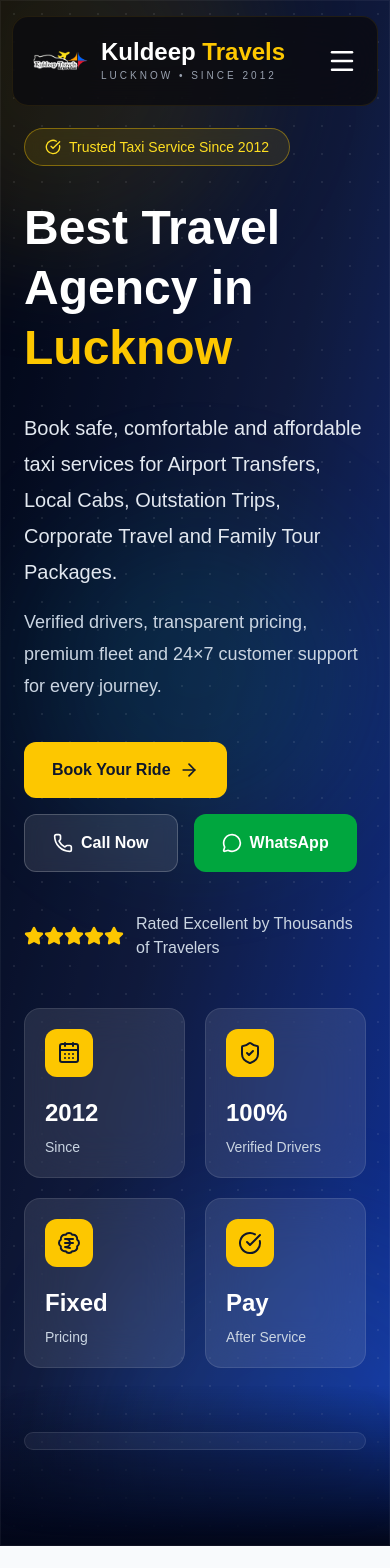
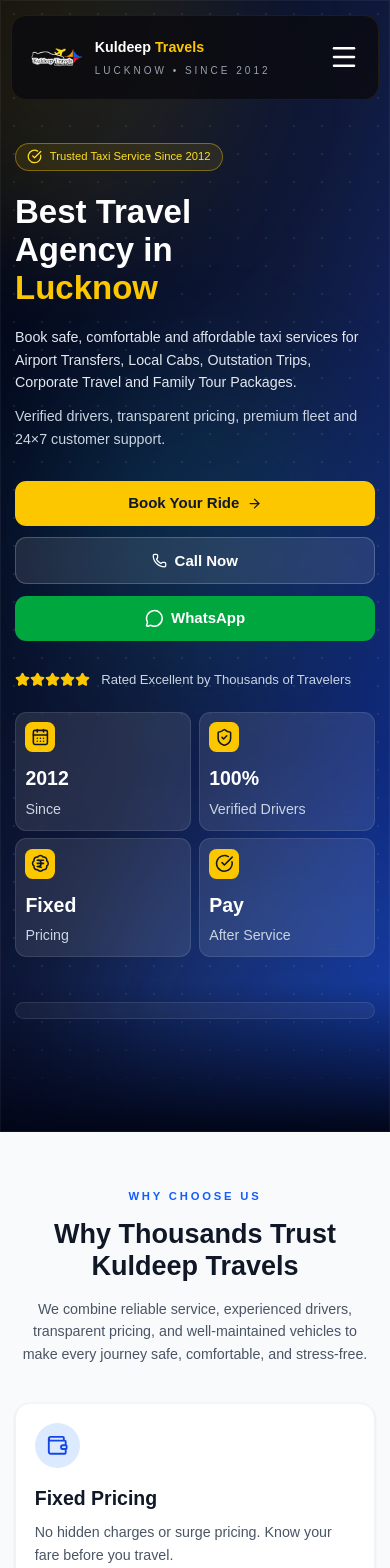
Before and after one commit to alokgupta615/Kuldeep-travel, a Next.js app: page / in a window 390 px wide. Shown: the top 1568 px of the page. Built offline with nearby package versions, Linux system fonts and the light colour scheme.

Commit message:
fixing mobile resposiveness

```diff
--- a/src/app/globals.css
+++ b/src/app/globals.css
@@ -76,3 +76,54 @@ body {
 .animate-floating {
   animation: floating 7s ease-in-out infinite;
 }
+
+/* ==========================================
+   Global Mobile Optimizations
+========================================== */
+
+@media (max-width: 768px) {
+
+  html {
+    font-size: 15px;
+  }
+
+  body {
+    line-height: 1.5;
+  }
+
+  section {
+    padding-top: 3.5rem !important;
+    padding-bottom: 3.5rem !important;
+  }
+
+  h1 {
+    font-size: 2.2rem !important;
+    line-height: 1.15;
+  }
+
+  h2 {
+    font-size: 1.8rem !important;
+    line-height: 1.2;
+  }
+
+  h3 {
+    font-size: 1.3rem !important;
+  }
+
+  p {
+    font-size: 0.95rem;
+    line-height: 1.6;
+  }
+
+  button,
+  .btn,
+  a[class*="px-"] {
+    padding-top: .75rem;
+    padding-bottom: .75rem;
+  }
+
+  img {
+    max-width: 100%;
+    height: auto;
+  }
+}
--- a/src/app/tour-packages/page.tsx
+++ b/src/app/tour-packages/page.tsx
@@ -1,3 +1,5 @@
+import type { Metadata } from "next";
+
 import Hero from "@/components/tourPackages/Hero";
 import Stats from "@/components/tourPackages/Stats";
 import About from "@/components/tourPackages/About";
@@ -18,45 +20,73 @@ import Reviews from "@/components/tourPackages/Reviews";
 import FAQ from "@/components/tourPackages/FAQ";
 import CTA from "@/components/tourPackages/CTA";
 
+export const metadata: Metadata = {
+  title: "Tour Packages from Lucknow | Family, Religious & Holiday Tours",
+  description:
+    "Explore premium tour packages from Lucknow including family holidays, religious tours, weekend getaways and customized travel packages with Kuldeep Travels.",
+  keywords: [
+    "Lucknow tour packages",
+    "family tour packages",
+    "religious tours from Lucknow",
+    "holiday packages India",
+    "custom travel packages",
+  ],
+};
+
 export default function TourPackagesPage() {
   return (
     <main className="overflow-x-hidden bg-white">
+      {/* Hero */}
       <Hero />
 
+      {/* Trust Metrics */}
       <Stats />
 
-      <About />
+      {/* Company Introduction */}
+      <section>
+        <About />
+        <WhyChooseUs />
+      </section>
 
-      <WhyChooseUs />
+      {/* Tour Discovery */}
+      <section className="space-y-0">
+        <PackageCategories />
+        <PopularDestinations />
+      </section>
 
-      <PackageCategories />
+      {/* Travel Experience */}
+      <section>
+        <VehicleSection />
+        <PackageInclusions />
+      </section>
 
-      <PopularDestinations />
+      {/* Planning Guide */}
+      <section>
+        <TravelerTypes />
+        <TripDuration />
+        <BestTimeToVisit />
+      </section>
 
-      <VehicleSection />
+      {/* Conversion Sections */}
+      <section>
+        <BookingBenefits />
+        <BookingProcess />
+      </section>
 
-      <PackageInclusions />
+      {/* Content Marketing */}
+      <section>
+        <TravelTips />
+        <HolidayThemes />
+        <DepartureCities />
+      </section>
 
-      <TravelerTypes />
+      {/* Social Proof */}
+      <section>
+        <Reviews />
+        <FAQ />
+      </section>
 
-      <TripDuration />
-
-      <BestTimeToVisit />
-
-      <BookingBenefits />
-
-      <TravelTips />
-
-      <HolidayThemes />
-
-      <DepartureCities />
-
-      <BookingProcess />
-
-      <Reviews />
-
-      <FAQ />
-
+      {/* Final CTA */}
       <CTA />
     </main>
   );
--- a/src/components/HeroSection.tsx
+++ b/src/components/HeroSection.tsx
@@ -41,24 +41,23 @@ const trustCards = [
 export default function HeroSection() {
   return (
     <section className="relative overflow-hidden text-white">
-      {/* Premium Background */}
       <HeroBackground />
 
-      <div className="relative z-10 mx-auto max-w-7xl px-6 pt-32 pb-24 lg:px-8 lg:pt-40">
-        <div className="grid items-center gap-16 lg:grid-cols-2">
+      <div className="relative z-10 mx-auto max-w-7xl px-4 sm:px-6 lg:px-8 pt-24 pb-16 lg:pt-40 lg:pb-24">
+        <div className="grid items-center gap-12 lg:grid-cols-2">
           {/* LEFT */}
 
           <div>
             {/* Badge */}
 
-            <div className="inline-flex items-center gap-2 rounded-full border border-yellow-400/40 bg-yellow-400/10 px-5 py-2 text-sm font-medium text-yellow-300 backdrop-blur">
+            <div className="inline-flex items-center gap-2 rounded-full border border-yellow-400/40 bg-yellow-400/10 px-3 py-1.5 text-xs sm:px-5 sm:py-2 sm:text-sm font-medium text-yellow-300 backdrop-blur">
               <CheckCircle className="h-4 w-4" />
               Trusted Taxi Service Since 2012
             </div>
 
             {/* Heading */}
 
-            <h1 className="mt-8 text-5xl font-black leading-tight lg:text-7xl">
+            <h1 className="mt-6 text-3xl font-black leading-tight sm:text-4xl lg:text-7xl">
               Best Travel
               <br />
               Agency in
@@ -68,33 +67,33 @@ export default function HeroSection() {
 
             {/* Description */}
 
-            <p className="mt-8 max-w-2xl text-xl leading-9 text-slate-200">
+            <p className="mt-5 text-base leading-7 text-slate-200 sm:text-lg lg:text-xl lg:leading-9">
               Book safe, comfortable and affordable taxi services for Airport
               Transfers, Local Cabs, Outstation Trips, Corporate Travel and
               Family Tour Packages.
             </p>
 
-            <p className="mt-4 max-w-2xl text-lg leading-8 text-slate-300">
+            <p className="mt-3 text-sm leading-6 text-slate-300 sm:text-base lg:text-lg">
               Verified drivers, transparent pricing, premium fleet and 24×7
-              customer support for every journey.
+              customer support.
             </p>
 
-            {/* CTA */}
+            {/* Buttons */}
 
-            <div className="mt-10 flex flex-wrap gap-4">
+            <div className="mt-8 flex flex-col gap-3 sm:flex-row sm:flex-wrap">
               <Link
                 href="/book-now"
-                className="inline-flex items-center gap-2 rounded-xl bg-yellow-400 px-7 py-4 font-semibold text-slate-900 transition-all duration-300 hover:-translate-y-1 hover:bg-yellow-300"
+                className="flex w-full sm:w-auto items-center justify-center gap-2 rounded-xl bg-yellow-400 px-6 py-3 font-semibold text-slate-900 transition hover:bg-yellow-300"
               >
                 Book Your Ride
-                <ArrowRight className="h-5 w-5" />
+                <ArrowRight className="h-4 w-4 lg:h-6 lg:w-6" />
               </Link>
 
               <a
                 href="tel:+918808142859"
-                className="inline-flex items-center gap-2 rounded-xl border border-white/20 bg-white/10 px-7 py-4 font-semibold backdrop-blur transition hover:bg-white hover:text-blue-900"
+                className="flex w-full sm:w-auto items-center justify-center gap-2 rounded-xl border border-white/20 bg-white/10 px-6 py-3 font-semibold backdrop-blur transition hover:bg-white hover:text-blue-900"
               >
-                <Phone className="h-5 w-5" />
+                <Phone className="h-4 w-4 lg:h-6 lg:w-6" />
                 Call Now
               </a>
 
@@ -102,7 +101,7 @@ export default function HeroSection() {
                 href="https://wa.me/918808142859"
                 target="_blank"
                 rel="noopener noreferrer"
-                className="inline-flex items-center gap-2 rounded-xl bg-green-600 px-7 py-4 font-semibold transition hover:bg-green-500"
+                className="flex w-full sm:w-auto items-center justify-center gap-2 rounded-xl bg-green-600 px-6 py-3 font-semibold transition hover:bg-green-500"
               >
                 <MessageCircle className="h-5 w-5" />
                 WhatsApp
@@ -111,46 +110,55 @@ export default function HeroSection() {
 
             {/* Rating */}
 
-            <div className="mt-10 flex items-center gap-3">
+            <div className="mt-8 flex items-center gap-3">
               <div className="flex text-yellow-400">
-                {[1, 2, 3, 4, 5].map((item) => (
-                  <Star key={item} className="h-5 w-5 fill-current" />
+                {[1, 2, 3, 4, 5].map((i) => (
+                  <Star
+                    key={i}
+                    className="h-4 w-4 fill-current sm:h-5 sm:w-5"
+                  />
                 ))}
               </div>
 
-              <span className="text-slate-300">
+              <span className="text-sm text-slate-300 sm:text-base">
                 Rated Excellent by Thousands of Travelers
               </span>
             </div>
 
             {/* Trust Cards */}
 
-            <div className="mt-12 grid grid-cols-2 gap-5 lg:grid-cols-4">
+            <div className="mt-6 grid grid-cols-2 gap-2 sm:gap-3 lg:grid-cols-4 lg:gap-5">
               {trustCards.map((item) => {
                 const Icon = item.icon;
 
                 return (
                   <div
                     key={item.label}
-                    className="group rounded-2xl border border-white/10 bg-white/10 p-5 backdrop-blur-xl transition-all duration-300 hover:-translate-y-2 hover:border-yellow-400/40 hover:bg-white/15"
+                    className="rounded-xl border border-white/10 bg-white/10 p-2.5 backdrop-blur transition hover:bg-white/15 lg:rounded-2xl lg:p-5"
                   >
-                    <div className="flex h-12 w-12 items-center justify-center rounded-xl bg-yellow-400 text-slate-900">
-                      <Icon className="h-6 w-6" />
+                    <div className="flex h-8 w-8 items-center justify-center rounded-lg bg-yellow-400 text-slate-900 lg:h-12 lg:w-12">
+                      <Icon className="h-5 w-5 lg:h-6 lg:w-6" />
                     </div>
 
-                    <h3 className="mt-5 text-2xl font-bold">{item.value}</h3>
+                    <h3 className="mt-3 text-lg font-bold lg:mt-5 lg:text-2xl">
+                      {item.value}
+                    </h3>
 
-                    <p className="mt-2 text-sm text-slate-300">{item.label}</p>
+                    <p className="mt-1 text-xs text-slate-300 lg:mt-2 lg:text-sm">
+                      {item.label}
+                    </p>
                   </div>
                 );
               })}
             </div>
           </div>
 
-          {/* Booking Form */}
+          {/* RIGHT */}
 
-          <div className="relative flex justify-center lg:justify-end">
-            <div className="w-full max-w-lg rounded-[32px] border border-white/10 bg-white/5 p-2 backdrop-blur-xl shadow-[0_20px_60px_rgba(0,0,0,0.35)]">
+          <div className="flex justify-center lg:justify-end">
+            <div className="w-full max-w-md rounded-3xl border border-white/10 bg-white/5 p-2 backdrop-blur-xl shadow-2xl">
+              {/* Uncomment when ready */}
+
               {/* <BookingForm /> */}
             </div>
           </div>
--- a/src/components/ServicesSection.tsx
+++ b/src/components/ServicesSection.tsx
@@ -4,187 +4,102 @@ import {
   Car,
   MapPinned,
   ArrowRightLeft,
-  RefreshCw,
-  Bus,
   CarFront,
   HeartHandshake,
 } from "lucide-react";
-
-// const services = [
-//   {
-//     title: "Airport Taxi",
-//     description:
-//       "24×7 airport pickup and drop with flight tracking and professional drivers.",
-//     icon: Plane,
-//     href: "/services/airport-taxi",
-//   },
-//   {
-//     title: "Local Cab",
-//     description:
-//       "Comfortable city rides for shopping, office, meetings, and daily travel.",
-//     icon: Car,
-//     href: "/services/local-cab",
-//   },
-//   {
-//     title: "Outstation Taxi",
-//     description:
-//       "Travel safely to Ayodhya, Varanasi, Prayagraj, Delhi, Agra and more.",
-//     icon: MapPinned,
-//     href: "/services/outstation-taxi",
-//   },
-//   {
-//     title: "One Way Taxi",
-//     description:
-//       "Pay only for your destination without worrying about return charges.",
-//     icon: ArrowRightLeft,
-//     href: "/services/one-way-taxi",
-//   },
-//   {
-//     title: "Round Trip",
-//     description:
-//       "Book return journeys with the same trusted driver and comfortable vehicle.",
-//     icon: RefreshCw,
-//     href: "/services/round-trip",
-//   },
-//   // {
-//   //   title: "Tempo Traveller",
-//   //   description:
-//   //     "Ideal for family vacations, group tours, weddings, and corporate outings.",
-//   //   icon: Bus,
-//   //   href: "/services/tempo-traveller",
-//   // },
-//   // {
-//   //   title: "Corporate Travel",
-//   //   description:
-//   //     "Reliable transport solutions for businesses, executives, and employees.",
-//   //   icon: Briefcase,
-//   //   href: "/services/corporate-travel",
-//   // },
-//   // {
-//   //   title: "Luxury Bus Rental",
-//   //   description:
-//   //     "Premium buses for weddings, events, school trips, and large groups.",
-//   //   icon: Building2,
-//   //   href: "/services/luxury-bus",
-//   // },
-//   {
-//     title: "Tour Packages",
-//     description:
-//       "Customized family, religious, and holiday packages across North India.",
-//     icon: Mountain,
-//     href: "/tour-packages",
-//   },
-// ];
 
 const services = [
   {
     title: "Airport Taxi",
     description:
-      "24×7 airport pickup and drop services with flight tracking, punctual drivers, and comfortable AC vehicles.",
+      "24×7 airport pickup & drop with flight tracking and professional drivers.",
     icon: Plane,
     href: "/services/airport-taxi",
   },
   {
     title: "Local Cab",
     description:
-      "Reliable city taxi services for office commutes, shopping, business meetings, sightseeing, and daily travel.",
+      "Reliable city taxi services for office, shopping and daily travel.",
     icon: Car,
     href: "/services/local-cab",
   },
   {
     title: "Outstation Taxi",
     description:
-      "Safe and affordable outstation cab services to Ayodhya, Varanasi, Prayagraj, Delhi, Agra, Nainital, and more.",
+      "Comfortable outstation rides to Ayodhya, Varanasi, Delhi, Agra & more.",
     icon: MapPinned,
     href: "/services/outstation-taxi",
   },
   {
     title: "One Way Taxi",
-    description:
-      "Travel one way without paying return charges. Perfect for airport transfers and intercity journeys.",
+    description: "One-way trips without paying unnecessary return charges.",
     icon: ArrowRightLeft,
     href: "/services/one-way-taxi",
   },
-  // {
-  //   title: "Round Trip",
-  //   description:
-  //     "Book round-trip taxi services with flexible schedules, experienced drivers, and transparent pricing.",
-  //   icon: RefreshCw,
-  //   href: "/services/round-trip",
-  // },
   {
     title: "Wedding Car Rental",
     description:
-      "Luxury wedding cars and chauffeur-driven vehicles for weddings, receptions, engagements, and special occasions.",
+      "Luxury chauffeur-driven wedding cars for your special occasions.",
     icon: CarFront,
     href: "/services/wedding-car-rental",
   },
   {
     title: "Senior Citizen Travel",
     description:
-      "Comfortable and secure travel assistance for senior citizens with patient drivers and door-to-door service.",
+      "Safe, comfortable travel with patient and experienced drivers.",
     icon: HeartHandshake,
     href: "/services/senior-citizen-travel",
   },
-  // {
-  //   title: "Tempo Traveller",
-  //   description:
-  //     "Spacious Tempo Travellers for family vacations, group tours, corporate outings, pilgrimages, and events.",
-  //   icon: Bus,
-  //   href: "/services/tempo-traveller",
-  // },
 ];
+
 export default function ServicesSection() {
   return (
-    <section className="py-20 bg-white">
-      <div className="max-w-7xl mx-auto px-6">
+    <section className="bg-white py-14 md:py-20">
+      <div className="mx-auto max-w-7xl px-4 sm:px-6 lg:px-8">
         {/* Heading */}
 
-        <div className="text-center max-w-3xl mx-auto mb-14">
-          <span className="text-blue-600 uppercase font-semibold tracking-widest">
+        <div className="mx-auto mb-10 max-w-3xl text-center md:mb-14">
+          <span className="text-xs font-semibold uppercase tracking-[0.2em] text-blue-600 md:text-sm">
             Our Services
           </span>
 
-          <h2 className="text-4xl font-bold text-gray-900 mt-3">
-            Complete Travel Solutions Under One Roof
+          <h2 className="mt-3 text-3xl font-bold text-gray-900 md:text-4xl">
+            Complete Travel Solutions
           </h2>
 
-          <p className="mt-5 text-lg text-gray-600 leading-8">
+          <p className="mt-4 text-sm leading-6 text-gray-600 md:mt-5 md:text-lg md:leading-8">
             Whether you're traveling within Lucknow or planning an outstation
-            journey, Kuldeep Travels offers reliable taxi services and
-            customized tour packages to suit every travel need.
+            journey, Kuldeep Travels provides safe, comfortable and affordable
+            taxi services for every travel need.
           </p>
         </div>
 
-        {/* Service Cards */}
+        {/* Services */}
 
-        <div className="grid gap-8 md:grid-cols-2 lg:grid-cols-3">
+        <div className="grid gap-4 md:grid-cols-2 md:gap-6 lg:grid-cols-3 lg:gap-8">
           {services.map((service, index) => {
             const Icon = service.icon;
 
             return (
               <div
                 key={index}
-                className="group rounded-2xl border border-gray-200 bg-white p-8 shadow-sm hover:shadow-xl hover:-translate-y-2 transition duration-300"
+                className="group rounded-xl border border-gray-200 bg-white p-4 shadow-sm transition-all duration-300 hover:-translate-y-1 hover:shadow-xl md:rounded-2xl md:p-7"
               >
-                <div className="w-16 h-16 rounded-xl bg-blue-100 flex items-center justify-center mb-6 group-hover:bg-blue-600 transition">
-                  <Icon
-                    size={32}
-                    className="text-blue-700 group-hover:text-white"
-                  />
+                <div className="mb-4 flex h-12 w-12 items-center justify-center rounded-xl bg-blue-100 transition group-hover:bg-blue-700 md:mb-6 md:h-16 md:w-16">
+                  <Icon className="h-6 w-6 text-blue-700 group-hover:text-white md:h-8 md:w-8" />
                 </div>
 
-                <h3 className="text-2xl font-semibold text-gray-900 mb-4">
+                <h3 className="text-lg font-bold text-gray-900 md:text-2xl">
                   {service.title}
                 </h3>
 
-                <p className="text-gray-600 leading-7 mb-6">
+                <p className="mt-3 text-sm leading-6 text-gray-600 md:mt-4 md:text-base md:leading-7">
                   {service.description}
                 </p>
 
                 <Link
                   href={service.href}
-                  className="inline-flex items-center gap-2 text-blue-700 font-semibold hover:text-amber-500 transition"
+                  className="mt-5 inline-flex items-center gap-2 text-sm font-semibold text-blue-700 transition hover:text-amber-500 md:mt-6 md:text-base"
                 >
                   Learn More →
                 </Link>
@@ -193,22 +108,24 @@ export default function ServicesSection() {
           })}
         </div>
 
-        {/* CTA Banner */}
+        {/* CTA */}
 
-        <div className="mt-20 rounded-3xl bg-gradient-to-r from-blue-700 to-blue-900 text-white p-10 lg:p-14">
-          <div className="flex flex-col lg:flex-row items-center justify-between gap-8">
-            <div>
-              <h3 className="text-3xl font-bold">Need a Taxi Today?</h3>
+        <div className="mt-12 rounded-2xl bg-gradient-to-r from-blue-700 to-blue-900 p-6 text-white md:mt-20 md:rounded-3xl md:p-10 lg:p-14">
+          <div className="flex flex-col items-center justify-between gap-6 lg:flex-row">
+            <div className="text-center lg:text-left">
+              <h3 className="text-2xl font-bold md:text-3xl">
+                Need a Taxi Today?
+              </h3>
 
-              <p className="mt-4 text-blue-100 text-lg max-w-2xl">
+              <p className="mt-3 max-w-2xl text-sm leading-6 text-blue-100 md:mt-4 md:text-lg md:leading-8">
                 Book your ride in minutes with verified drivers, transparent
-                pricing, and 24×7 customer support.
+                pricing and 24×7 customer support.
               </p>
             </div>
 
             <Link
               href="/book-now"
-              className="bg-amber-400 hover:bg-amber-300 text-black font-semibold px-8 py-4 rounded-xl transition"
+              className="w-full rounded-xl bg-amber-400 px-6 py-3 text-center font-semibold text-black transition hover:bg-amber-300 md:w-auto md:px-8 md:py-4"
             >
               Book Now
             </Link>
--- a/src/components/WhyChooseUs.tsx
+++ b/src/components/WhyChooseUs.tsx
@@ -19,8 +19,7 @@ const features = [
   {
     icon: BadgeCheck,
     title: "Pay After Service",
-    description:
-      "Pay only after your trip is completed and you're satisfied.",
+    description: "Pay only after your trip is completed and you're satisfied.",
   },
   {
     icon: Clock3,
@@ -62,46 +61,46 @@ const features = [
 
 export default function WhyChooseUs() {
   return (
-    <section className="bg-slate-50 py-20">
-      <div className="max-w-7xl mx-auto px-6">
+    <section className="bg-slate-50 py-14 md:py-20">
+      <div className="mx-auto max-w-7xl px-4 sm:px-6 lg:px-8">
         {/* Heading */}
 
-        <div className="text-center max-w-3xl mx-auto mb-14">
-          <span className="text-blue-600 font-semibold uppercase tracking-widest">
+        <div className="mx-auto mb-10 max-w-3xl text-center md:mb-14">
+          <span className="text-xs md:text-sm font-semibold uppercase tracking-[0.25em] text-blue-600">
             Why Choose Us
           </span>
 
-          <h2 className="text-4xl font-bold text-gray-900 mt-3">
+          <h2 className="mt-3 text-3xl md:text-4xl font-bold text-gray-900">
             Why Thousands Trust Kuldeep Travels
           </h2>
 
-          <p className="text-gray-600 mt-5 text-lg leading-8">
+          <p className="mt-4 text-sm md:text-lg leading-7 md:leading-8 text-gray-600">
             We combine reliable service, experienced drivers, transparent
             pricing, and well-maintained vehicles to make every journey safe,
             comfortable, and stress-free.
           </p>
         </div>
 
-        {/* Cards */}
+        {/* Feature Cards */}
 
-        <div className="grid sm:grid-cols-2 lg:grid-cols-4 gap-8">
+        <div className="grid grid-cols-1 gap-4 sm:grid-cols-2 lg:grid-cols-4 md:gap-8">
           {features.map((feature, index) => {
             const Icon = feature.icon;
 
             return (
               <div
                 key={index}
-                className="bg-white rounded-2xl shadow-md p-8 hover:shadow-xl transition-all duration-300 hover:-translate-y-2 border border-gray-100"
+                className="rounded-2xl border border-gray-100 bg-white p-5 md:p-8 shadow-sm transition-all duration-300 hover:-translate-y-1 hover:shadow-xl"
               >
-                <div className="w-16 h-16 rounded-full bg-blue-100 flex items-center justify-center mb-6">
-                  <Icon size={30} className="text-blue-700" />
+                <div className="mb-4 flex h-12 w-12 md:h-16 md:w-16 items-center justify-center rounded-full bg-blue-100">
+                  <Icon className="h-6 w-6 md:h-8 md:w-8 text-blue-700" />
                 </div>
 
-                <h3 className="text-xl font-semibold text-gray-900 mb-3">
+                <h3 className="mb-2 text-lg md:text-xl font-semibold text-gray-900">
                   {feature.title}
                 </h3>
 
-                <p className="text-gray-600 leading-7">
+                <p className="text-sm md:text-base leading-6 md:leading-7 text-gray-600">
                   {feature.description}
                 </p>
               </div>
@@ -109,28 +108,36 @@ export default function WhyChooseUs() {
           })}
         </div>
 
-        {/* Bottom Stats */}
+        {/* Stats */}
 
-        <div className="mt-20 bg-gradient-to-r from-blue-700 to-blue-900 rounded-3xl p-10 text-white">
-          <div className="grid grid-cols-2 lg:grid-cols-4 gap-8 text-center">
+        <div className="mt-14 md:mt-20 rounded-2xl md:rounded-3xl bg-gradient-to-r from-blue-700 to-blue-900 p-6 md:p-10 text-white">
+          <div className="grid grid-cols-2 gap-6 md:gap-8 lg:grid-cols-4 text-center">
             <div>
-              <h3 className="text-4xl font-bold">14+</h3>
-              <p className="mt-2 text-blue-100">Years Experience</p>
+              <h3 className="text-2xl md:text-4xl font-bold">14+</h3>
+              <p className="mt-1 md:mt-2 text-xs md:text-base text-blue-100">
+                Years Experience
+              </p>
             </div>
 
             <div>
-              <h3 className="text-4xl font-bold">10K+</h3>
-              <p className="mt-2 text-blue-100">Happy Customers</p>
+              <h3 className="text-2xl md:text-4xl font-bold">10K+</h3>
+              <p className="mt-1 md:mt-2 text-xs md:text-base text-blue-100">
+                Happy Customers
+              </p>
             </div>
 
             <div>
-              <h3 className="text-4xl font-bold">100%</h3>
-              <p className="mt-2 text-blue-100">Verified Drivers</p>
+              <h3 className="text-2xl md:text-4xl font-bold">100%</h3>
+              <p className="mt-1 md:mt-2 text-xs md:text-base text-blue-100">
+                Verified Drivers
+              </p>
             </div>
 
             <div>
-              <h3 className="text-4xl font-bold">24×7</h3>
-              <p className="mt-2 text-blue-100">Customer Support</p>
+              <h3 className="text-2xl md:text-4xl font-bold">24×7</h3>
+              <p className="mt-1 md:mt-2 text-xs md:text-base text-blue-100">
+                Customer Support
+              </p>
             </div>
           </div>
         </div>
```
Also changed, not shown: src/components/AboutSection.tsx (+22 -63 lines), src/components/Fleet.tsx (+37 -29 lines).
